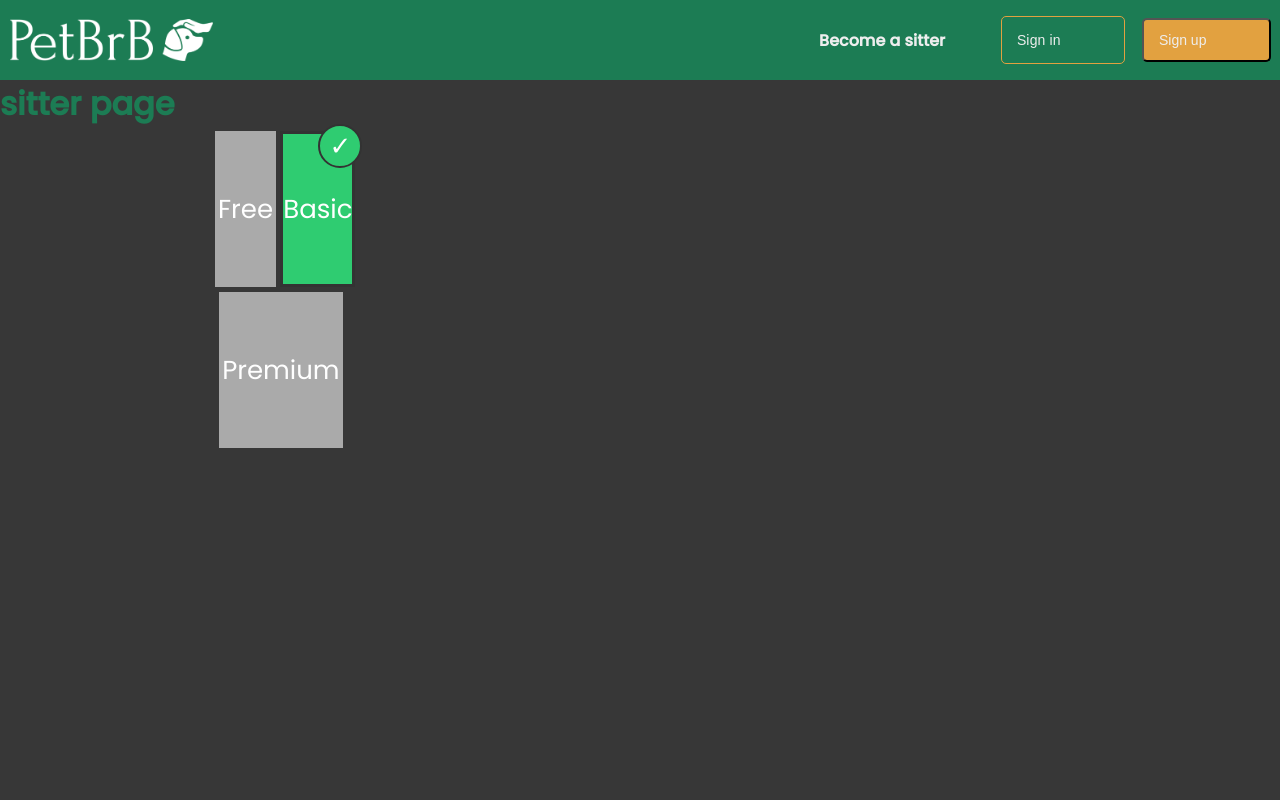
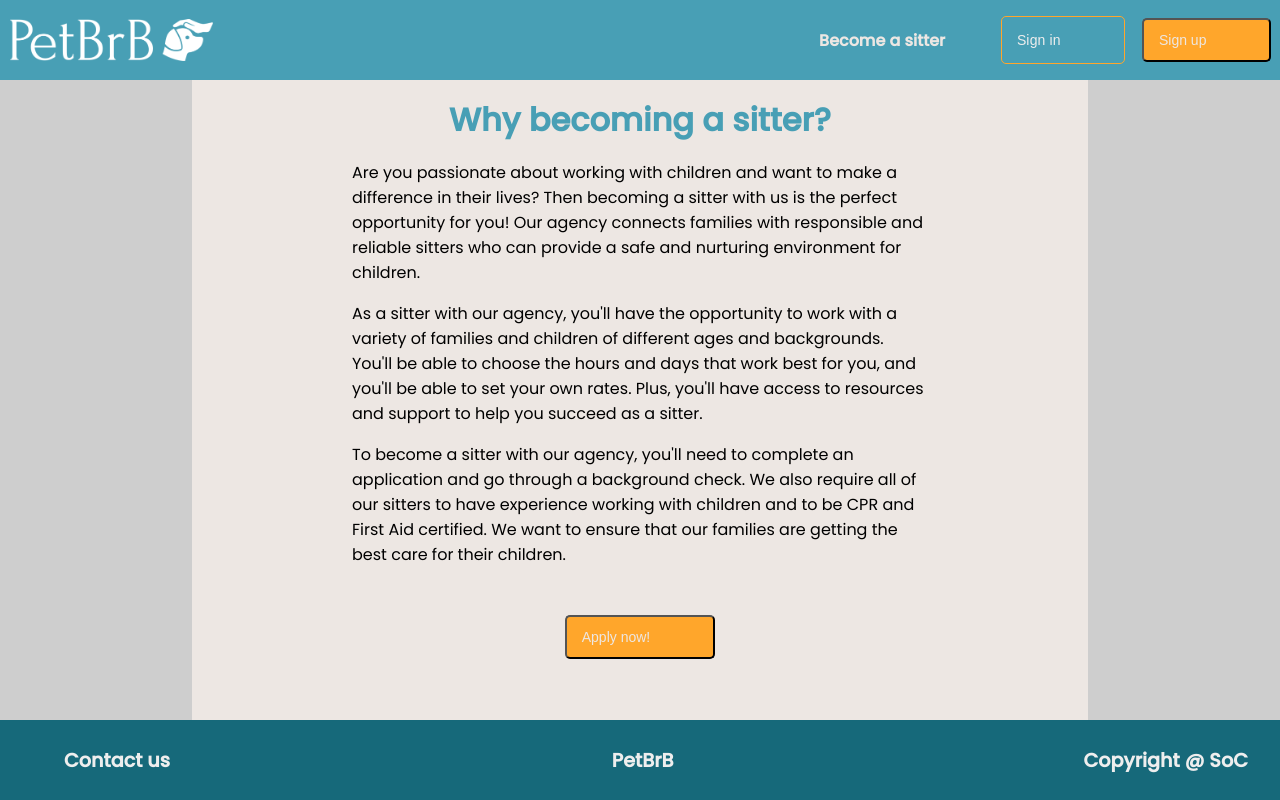
Before and after one commit to SchoolOfCode/bc13_final-project_front-end-refactor, a Next.js app in the folder petup/: page /sitter in a window 1280 px wide. Built offline with nearby package versions, Linux system fonts and the light colour scheme; no server answers.

Commit message:
modified colors, added become a sitter page and modifid style navbar search page

```diff
--- a/petup/component/footer/footer.css
+++ b/petup/component/footer/footer.css
@@ -3,7 +3,7 @@ footer {
     max-height: 10%;
     min-height: 10%;
     max-width: 100%;
-    background-color: var(--green);
+    background-color: var(--darkblu);
     color: var(--main-yellow);
     align-items: center;
     justify-content: space-between;
@@ -19,7 +19,7 @@ footer > a {
     display: flex;
     max-height: 10%;
     max-width: 100%;
-    background-color: var(--green);
+    background-color: var(--darkblu);
     color: var(--main-yellow);
     align-items: center;
     justify-content: space-between;
--- a/petup/component/map/map.css
+++ b/petup/component/map/map.css
@@ -6,5 +6,20 @@
 
 .leaflet-container {
     width: 100%;
-    height: 80vh;
+    height: 30rem;
   }
+  .map-div {
+    /* border:2px solid blue; */
+    width: 40%;
+    display: flex;
+    /* height: 30rem; */
+    /* position: fixed; */
+
+}
+
+.map-div div {
+    width: 100%;
+}
+.leaflet-touch .leaflet-control-layers, .leaflet-touch .leaflet-bar {
+    border: 0px solid rgba(0,0,0,0.2);
+}
--- a/petup/pages/_app.js
+++ b/petup/pages/_app.js
@@ -16,6 +16,7 @@ import '../component/displayResults/displayResults.css'
 import '../component/radioButtons/radio.css'
 import '../styles/search.css'
 import '../component/map/map.css'
+import '../styles/sitter.page.css'
 
 
 import { SessionProvider } from "next-auth/react"
--- a/petup/pages/sitter.js
+++ b/petup/pages/sitter.js
@@ -1,7 +1,8 @@
 import React from "react";
 import Head from "next/head";
 import Header from "../component/header/header";
-import Radio from "../component/radioButtons/radio";
+import Footer from "../component/footer/footer.js";
+import Button from "../component/button/button";
 
 const componentName = () => {
   return (
@@ -10,10 +11,35 @@ const componentName = () => {
         <title>Become a Sitter!</title>
       </Head>
       <Header />
-      <div>
-        <h1>sitter page</h1>
-        <Radio />
+      <div className="sitter-main-div">
+        <div className="paragraphs">
+          <h1>Why becoming a sitter?</h1>
+          <p>
+            Are you passionate about working with children and want to make a
+            difference in their lives? Then becoming a sitter with us is the
+            perfect opportunity for you! Our agency connects families with
+            responsible and reliable sitters who can provide a safe and
+            nurturing environment for children.
+          </p>
+          <p>
+            As a sitter with our agency, you'll have the opportunity to work
+            with a variety of families and children of different ages and
+            backgrounds. You'll be able to choose the hours and days that work
+            best for you, and you'll be able to set your own rates. Plus, you'll
+            have access to resources and support to help you succeed as a
+            sitter.
+          </p>
+          <p>
+            To become a sitter with our agency, you'll need to complete an
+            application and go through a background check. We also require all
+            of our sitters to have experience working with children and to be
+            CPR and First Aid certified. We want to ensure that our families are
+            getting the best care for their children.
+          </p>
+          <Button  className='sign-up' text='Apply now!'/>
+        </div>
       </div>
+      <Footer />
     </>
   );
 };
--- a/petup/styles/globals.css
+++ b/petup/styles/globals.css
@@ -15,8 +15,9 @@ html, body , #__next{
 }
 :root {
   --main-yellow: #eeeeee;
-  --green: #1C7C54;
-  --white: #eeeeee;
-  --orange: #E2A140;
-  --gray: #737373
+  --green: #489FB5;
+  --white: #EDE7E3;
+  --orange: #FFA62B;
+  --gray: #737373;
+  --darkblu: #16697A;
 }
--- a/petup/styles/search.css
+++ b/petup/styles/search.css
@@ -2,50 +2,87 @@
     display: flex;
     justify-content: center;
     background-color: #EEEEEE;
-    height: 5%;
+    height: 3rem;
     /* border: 2px solid blue; */
     /* margin: 0px 170px 0px 170px;  */
     filter: drop-shadow(0px 5px 4px #d3d3d5);
+    padding: 0.5rem;
 
 }
 
 .pet-type {
-    margin-right: 20px;
+    /* margin-right: 20px; */
     display: flex;
-    min-height: 5vh;
-    height: 100%;
+    min-height: 90%;
 }
 
 .toggle-box-type-pet {
-    width: 150px;
+    width: 100%;
 }
 .search-pet-service {
     display: flex;
-    min-height: 5vh;
-    width: 200px;
+    /* min-height: 5vh; */
+    /* width: 200px; */
     height: 100%;
+    width: 100%;
     /* border-radius: 5px; */
-    margin-right: 20px;
+    /* margin-right: 20px; */
+}
+.search-pet-service select {
+    height: 100%;
+    width: 100%;
 }
 
 .search-page-main-div {
     display: flex;
     /* border: 2px solid red; */
+    width: 100%;
     align-items: flex-start;
+    align-content: center;
     justify-content: center;
     flex-direction: row;
+    min-height: 80vh;
+    background-color: #CECECE;
+}
+.white-main-div {
+    display: flex;
+    width: 70%;
+    min-height: 80vh;
+    justify-content: space-between;
+    background-color: var(--white);
+    padding-top: 0.5rem;
 }
 
 .search-result {
     /* border: 2px solid green; */
-    width: 40%;
+    width: 60%;
     height: 100%;
 
 }
+.navbar-container-search{
+    display: flex;
+    height: 100%;
+    width: 60%;
+    justify-content: space-around;
+}
 
-.map-div {
-    /* border:2px solid blue; */
-    width: 30%;
-    display: flex;
-    margin-top: 1%;
+.navbar-button-div button {
+    border-radius: 2px;
+    border-color: var(--orange);
+    height: 100%;
+    text-align: center;
+    /* text-justify: distribute; */
 }
+.navbar-input-fieald, .pet-type, .search-pet-service, .navbar-button-div{
+    padding: 0;
+    margin: 0;
+    height: 90%;
+    width: 20%;
+}
+.serach-toggle-box-service {
+    height: 100%;
+    width: 100%;
+}
+.navbar-input-fieald input {
+    height: 85%;
+}
--- /dev/null
+++ b/petup/styles/sitter.page.css
@@ -0,0 +1,33 @@
+.sitter-main-div {
+    display: flex;
+    height: 80%;
+    width: 100%;
+    justify-content: center;
+    background-color: #cecece;
+}
+.paragraphs {
+    display: flex;
+    flex-direction: column;
+    height: 100%;
+    width: 70%;
+    background-color: var(--white);
+    /* padding: 2%; */
+    /* padding-left: 2%;
+    padding-right: 2%; */
+    align-content: center;
+    align-items: center;
+}
+.paragraphs h1,p {
+    /* display: flex;
+    flex-direction: column;
+    align-items: center; */
+    margin-top: 1rem;
+
+}
+.paragraphs p {
+    margin-left: 10em;
+    margin-right: 10rem;
+}
+.paragraphs button {
+    margin-top: 3rem;
+}
```
Also changed, not shown: petup/pages/search.js (+14 -2 lines).
